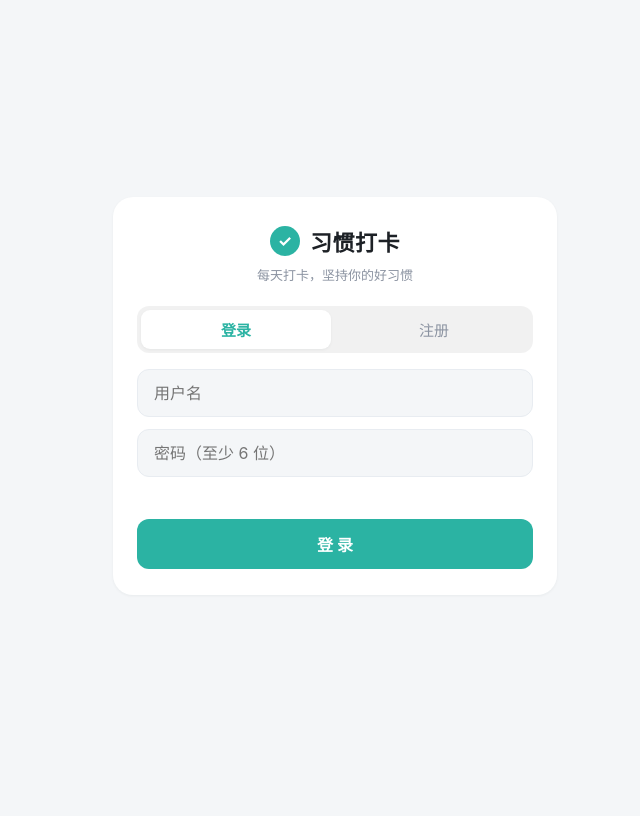
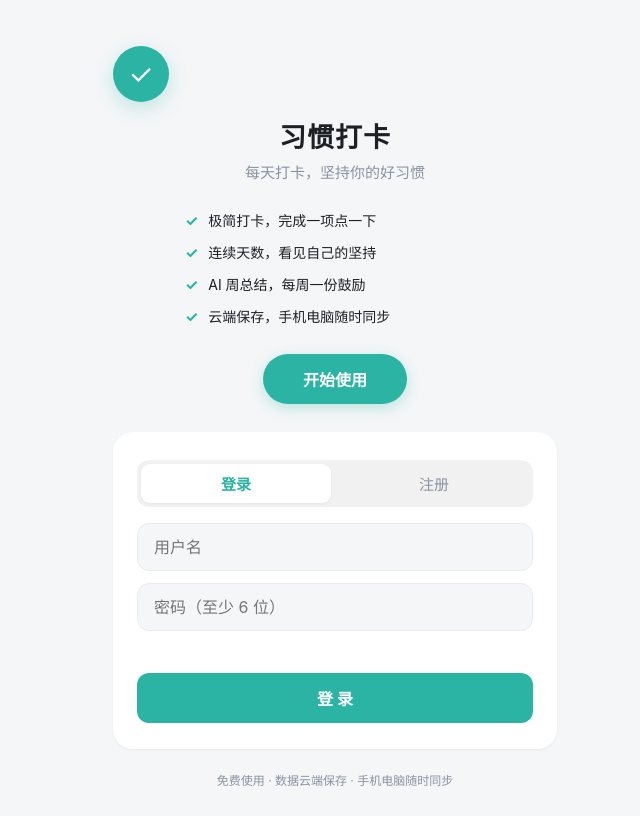
Before and after one commit to lxs571332913-bit/-, a website: page public/index.html in a window 1280 px wide. Shown: the whole page, without its empty margins (305-945 px from the left). Drawn offline with Linux system fonts and the light colour scheme.

Commit message:
feat: 未登录展示公开首页，登录框移入卡片（提升专业度并符合 is-a.dev 条款）

```diff
--- a/public/app.js
+++ b/public/app.js
@@ -328,6 +328,15 @@ function applyTheme(t) {
 applyTheme(theme);
 themeBtn.addEventListener('click', () => applyTheme(theme === 'dark' ? 'light' : 'dark'));
 
+
+/* ---- 公开首页：开始使用按钮 -> 滚动到登录框 ---- */
+const landingCta = $('#landingCta');
+landingCta.addEventListener('click', () => {
+  const card = document.querySelector('.auth-card');
+  if (card) card.scrollIntoView({ behavior: 'smooth', block: 'center' });
+  setTimeout(() => authUsername.focus(), 400);
+});
+
 /* ---- 回到页面时自动刷新（覆盖跨天情况） ---- */
 document.addEventListener('visibilitychange', () => {
   if (document.visibilityState === 'visible' && !authView.classList.contains('hidden')) {
--- a/public/index.html
+++ b/public/index.html
@@ -13,11 +13,21 @@
 </head>
 <body>
 
-  <!-- 登录 / 注册 -->
+  <!-- 登录 / 注册（未登录展示：公开首页 + 登录框） -->
   <div id="authView" class="wrap auth-wrap hidden">
+    <section class="landing" aria-label="习惯打卡介绍">
+      <div class="landing-badge"><span class="auth-check">&#10003;</span></div>
+      <h1 class="landing-title">习惯打卡</h1>
+      <p class="landing-sub">每天打卡，坚持你的好习惯</p>
+      <ul class="landing-features">
+        <li><span class="landing-tick">&#10003;</span>极简打卡，完成一项点一下</li>
+        <li><span class="landing-tick">&#10003;</span>连续天数，看见自己的坚持</li>
+        <li><span class="landing-tick">&#10003;</span>AI 周总结，每周一份鼓励</li>
+        <li><span class="landing-tick">&#10003;</span>云端保存，手机电脑随时同步</li>
+      </ul>
+      <button id="landingCta" class="landing-cta" type="button">开始使用</button>
+    </section>
     <div class="auth-card">
-      <div class="auth-brand"><span class="auth-check">&#10003;</span>习惯打卡</div>
-      <p class="auth-sub">每天打卡，坚持你的好习惯</p>
       <div class="auth-tabs">
         <button id="tabLogin" class="auth-tab active" type="button">登录</button>
         <button id="tabRegister" class="auth-tab" type="button">注册</button>
@@ -29,7 +39,10 @@
         <button type="submit" id="authSubmit" class="auth-submit">登 录</button>
       </form>
     </div>
-  </div>  <!-- 主界面 -->
+    <p class="landing-foot">免费使用 · 数据云端保存 · 手机电脑随时同步</p>
+  </div>
+
+  <!-- 主界面 -->
   <div id="appView" class="wrap hidden">
     <header>
       <div class="header-top">
--- a/public/style.css
+++ b/public/style.css
@@ -352,3 +352,19 @@ h1 { font-size: 23px; font-weight: 700; letter-spacing: 0.5px; }
 }
 .modal-btn.primary { background: var(--danger); color: #fff; }
 .modal-btn:active { opacity: 0.8; }
+/* ===== 公开首页（登录前展示） ===== */
+.landing { text-align: center; padding: 26px 0 28px; }
+.landing-badge .auth-check { width: 56px; height: 56px; font-size: 28px; box-shadow: 0 6px 18px rgba(43, 179, 163, 0.25); }
+.landing-title { font-size: 27px; font-weight: 700; letter-spacing: 1px; margin-top: 14px; }
+.landing-sub { color: var(--text-2); font-size: 15px; margin-top: 6px; }
+.landing-features { list-style: none; margin: 22px auto 0; padding: 0; width: 100%; max-width: 300px; text-align: left; }
+.landing-features li { display: flex; align-items: center; gap: 10px; font-size: 14px; color: var(--text); padding: 6px 0; }
+.landing-tick { color: var(--accent); font-weight: 700; font-size: 15px; flex: none; }
+.landing-cta {
+  margin-top: 22px; padding: 13px 40px; font-size: 16px; font-weight: 600;
+  color: #fff; background: var(--accent); border: none; border-radius: 999px; cursor: pointer;
+  box-shadow: 0 4px 14px rgba(43, 179, 163, 0.28);
+  transition: background 0.15s ease, transform 0.1s ease;
+}
+.landing-cta:active { background: var(--accent-strong); transform: scale(0.97); }
+.landing-foot { text-align: center; color: var(--text-2); font-size: 12px; margin-top: 22px; }
```
